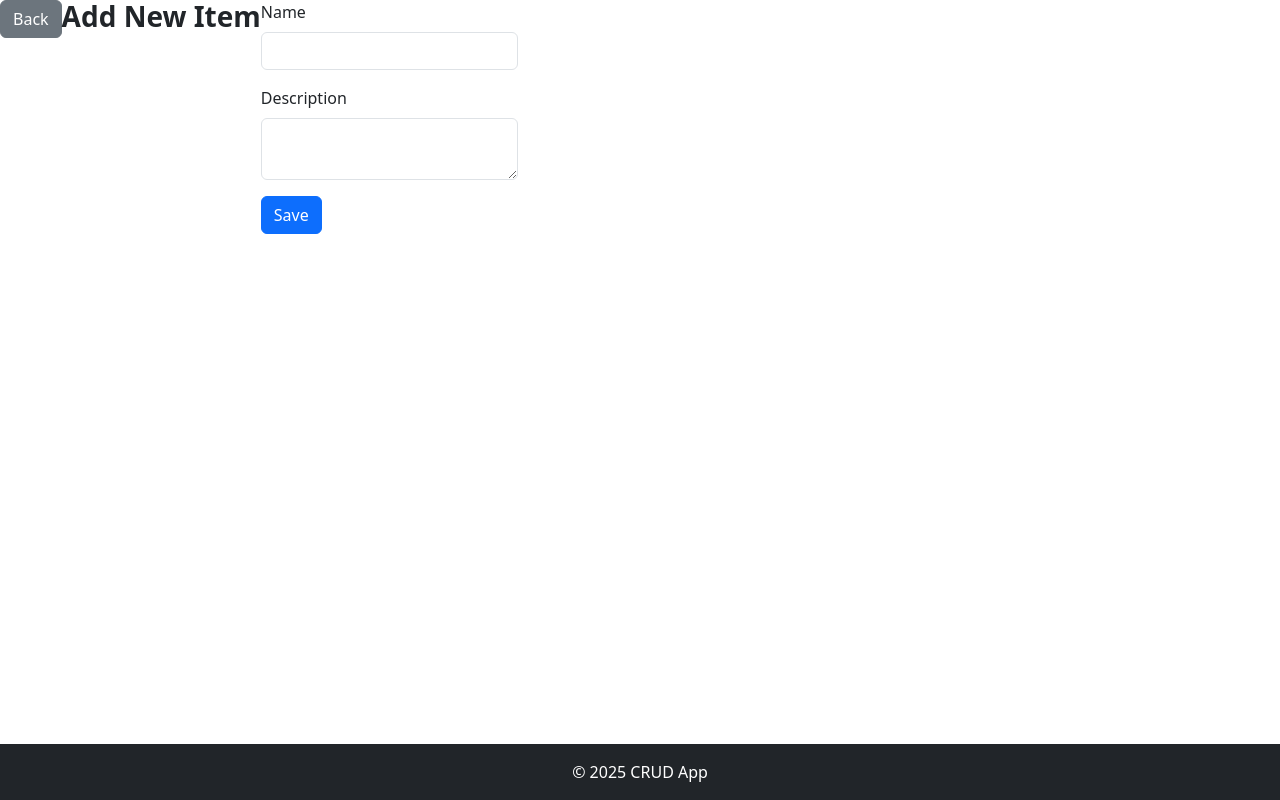
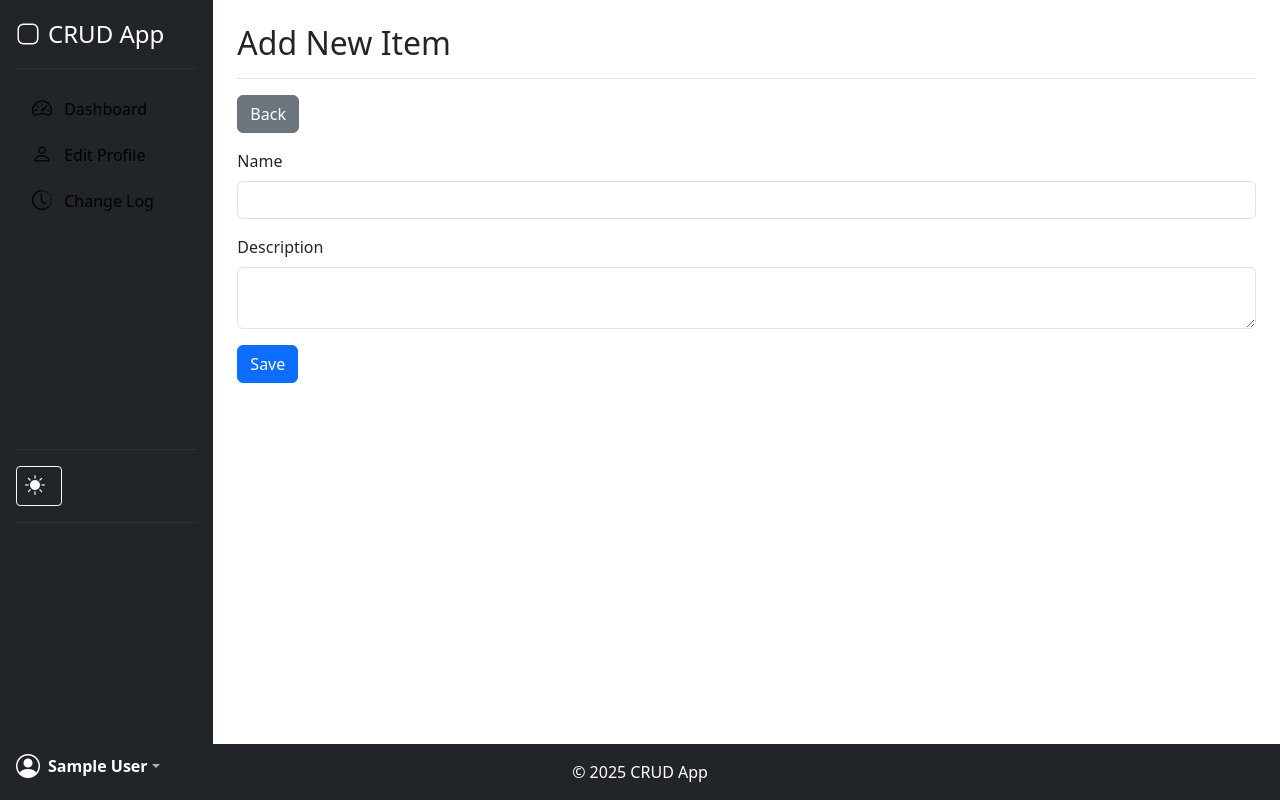
Before and after one commit to paulo1403/crud-django, a Django app: page /create/ in a window 1280 px wide. Run offline with Django 4.2, Linux system fonts and the light colour scheme; the visitor is signed in with stand-in values (Sample User, id 1).

Commit message:
Update templates to extend 'dashboard_base.html': modify item confirmation and form templates for consistent layout and improved user experience; add favicon links in base template.

```diff
--- a/crud_app/templates/base.html
+++ b/crud_app/templates/base.html
@@ -3,7 +3,12 @@
   <head>
     <meta charset="UTF-8" />
     <meta name="viewport" content="width=device-width, initial-scale=1.0" />
+    <meta name="description" content="CRUD Application for managing items" />
+    <meta name="keywords" content="CRUD, Django, Bootstrap, Items Management" />
     <title>CRUD App</title>
+    <!-- Favicon -->
+    <link rel="icon" href="/static/favicon.ico" type="image/x-icon">
+    <link rel="shortcut icon" href="/static/favicon.ico" type="image/x-icon">
     <!-- Bootstrap CSS -->
     <link href="https://cdn.jsdelivr.net/npm/bootstrap@5.3.0-alpha3/dist/css/bootstrap.min.css"
           rel="stylesheet" />
--- a/crud_app/templates/item_confirm_delete.html
+++ b/crud_app/templates/item_confirm_delete.html
@@ -1,4 +1,6 @@
-{% extends 'base.html' %} {% block content %}
+{% extends 'dashboard_base.html' %}
+{% block page_title %}Confirm Delete{% endblock %}
+{% block dashboard_content %}
   <div class="container mt-5">
     <h1 class="fs-3 fw-bold mb-4">Confirm Delete</h1>
     <p>
--- a/crud_app/templates/item_form.html
+++ b/crud_app/templates/item_form.html
@@ -1,27 +1,28 @@
-{% extends 'base.html' %} {% block content %}
+{% extends 'dashboard_base.html' %}
+{% block page_title %}
+  {% if item %}
+    Edit Item
+  {% else %}
+    Add New Item
+  {% endif %}
+{% endblock %}
+{% block dashboard_content %}
   <div class="mb-3">
     <a href="{% url 'item_list' %}" class="btn btn-secondary">Back</a>
   </div>
-<h1 class="fs-3 fw-bold mb-4">
-  {% if item %}Edit Item{% else %}Add New Item{% endif %}
-</h1>
   <form method="post">
     {% csrf_token %}
     <div class="mb-3">
       <label class="form-label">Name</label>
-    <input
-      class="form-control"
+      <input class="form-control"
              type="text"
              name="name"
              value="{{ item.name|default:'' }}"
-      required
-    />
+             required />
     </div>
     <div class="mb-3">
       <label class="form-label">Description</label>
-    <textarea class="form-control" name="description" required>
-{{ item.description|default:'' }}</textarea
-    >
+      <textarea class="form-control" name="description" required>{{ item.description|default:'' }}</textarea>
     </div>
     <div class="mb-3">
       <button class="btn btn-primary" type="submit">Save</button>
```
Also changed, not shown: crud_app/static/favicon.ico. Lines whose indentation alone changed are shown as unchanged.
